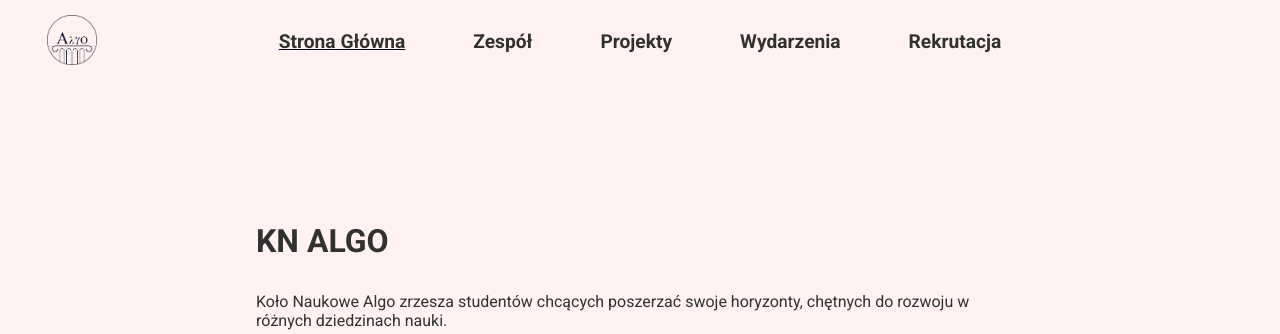
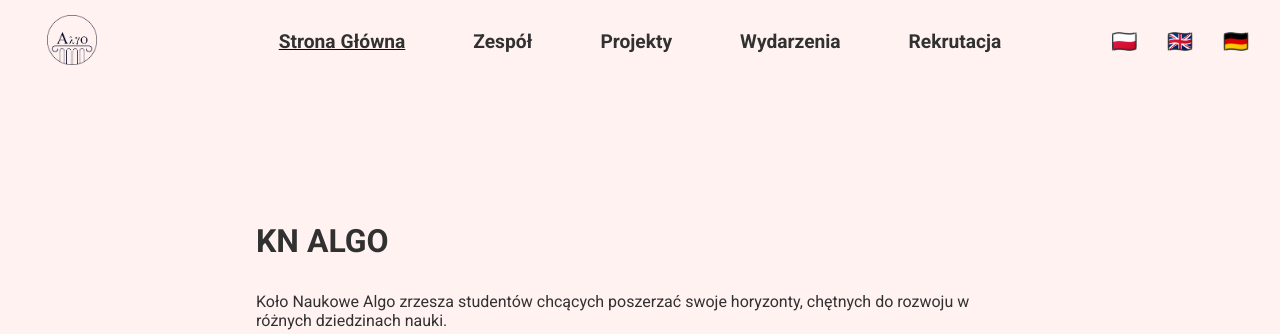
Before and after one commit to KN-Algo/strona-internetowa, a PHP site: page / in a window 1280 px wide. Shown: the top 334 px of the page. Run offline with PHP 8.4, Linux system fonts and the light colour scheme.

Commit message:
added flags to navbar

```diff
--- a/index.php
+++ b/index.php
@@ -45,6 +45,13 @@ if (file_exists($translationFile)) {
                 <i class="fa fa-bars"></i>
             </a>
         </li>
+        <li class="flags">
+          <div>
+            <a>🇵🇱</a>
+            <a>🇬🇧</a>
+            <a>🇩🇪</a>
+          </div>
+        </li>
     </ul>
 </nav>
 <body>
--- a/styles/main.css
+++ b/styles/main.css
@@ -158,6 +158,21 @@ footer p {
     color: none;
 }
 
+.flags {
+  right: 0;
+  position: absolute;
+}
+
+.flags div {
+  display: flex;
+  align-items: center;
+  justify-content: center;
+}
+
+.flags div a {
+    text-shadow: 1px 1px 0px #32393b, -1px 1px 0px #32393b, 1px -1px 0px #32393b, -1px -1px 0px #32393b;
+}
+
 @media screen and (max-width: 930px) and (min-width: 450px) {
     nav {
       background-color: #fff2f0;
@@ -205,6 +220,10 @@ footer p {
       max-width: 4em;
       margin-left: 2em;
       padding: 10px 0;
+    }
+
+    .flags {
+      position: relative;
     }
 }
 
@@ -265,5 +284,8 @@ footer p {
       padding: 25px;
     }
 
+    .flags {
+      position:relative;
+    }
 
 }
```
Also changed, not shown: about.php (+7 -0 lines), events.php (+7 -0 lines), join-us.php (+7 -0 lines), projects.php (+7 -0 lines).
